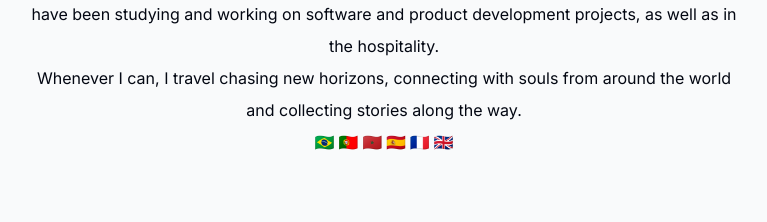
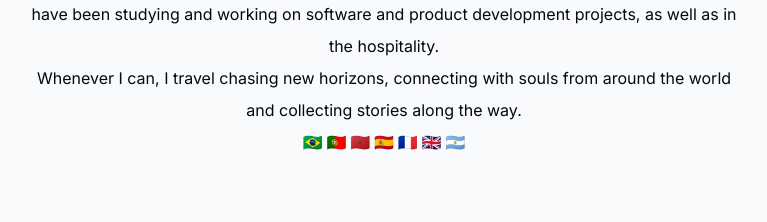
Before and after one commit to ghermanypaganini/portfolio, a Next.js app: page / in a window 1280 px wide. Shown: the part 920-1142 px from the top of the page, without its empty margins (256-1023 px from the left). Built offline with nearby package versions, Linux system fonts and the light colour scheme; no server answers.

Commit message:
Add Argentina flag to about section

```diff
--- a/components/about.tsx
+++ b/components/about.tsx
@@ -38,7 +38,7 @@ export default function About() {
         <span className="italic"></span>
       </p>
       <p></p>
-      <span className="font-bold"> 🇧🇷 🇵🇹 🇲🇦 🇪🇸 🇫🇷 🇬🇧</span>{" "}
+      <span className="font-bold"> 🇧🇷 🇵🇹 🇲🇦 🇪🇸 🇫🇷 🇬🇧 🇦🇷</span>{" "}
     </motion.section>
   );
 }
```
